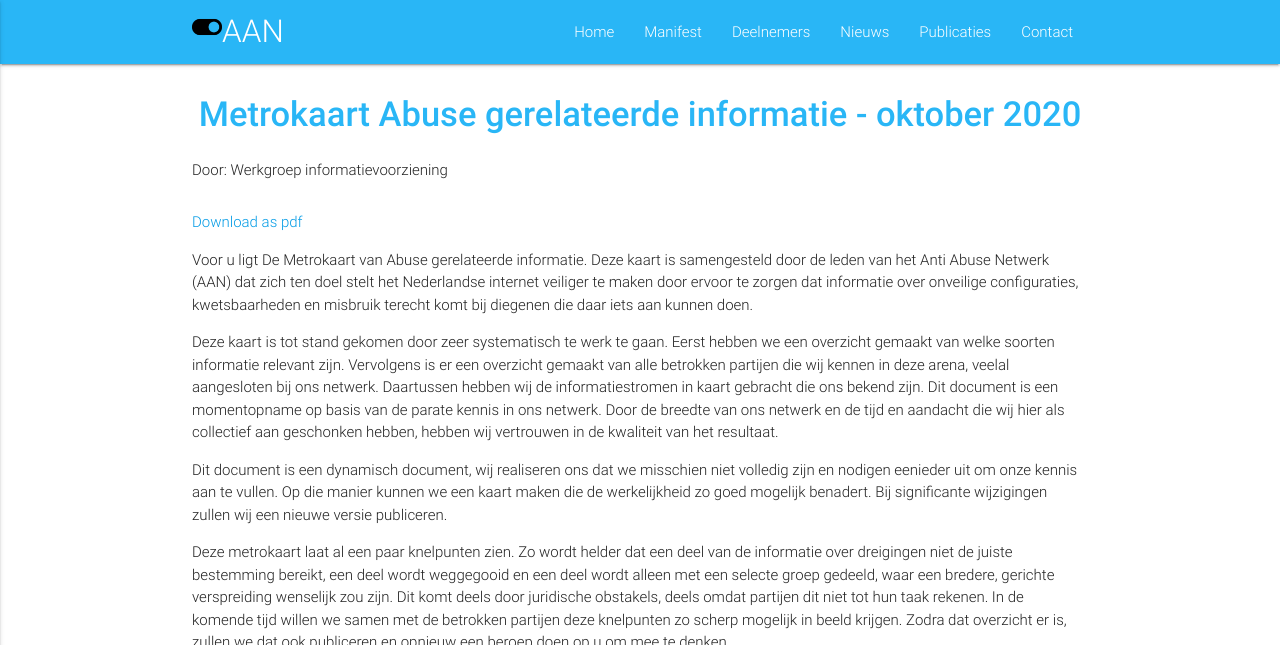
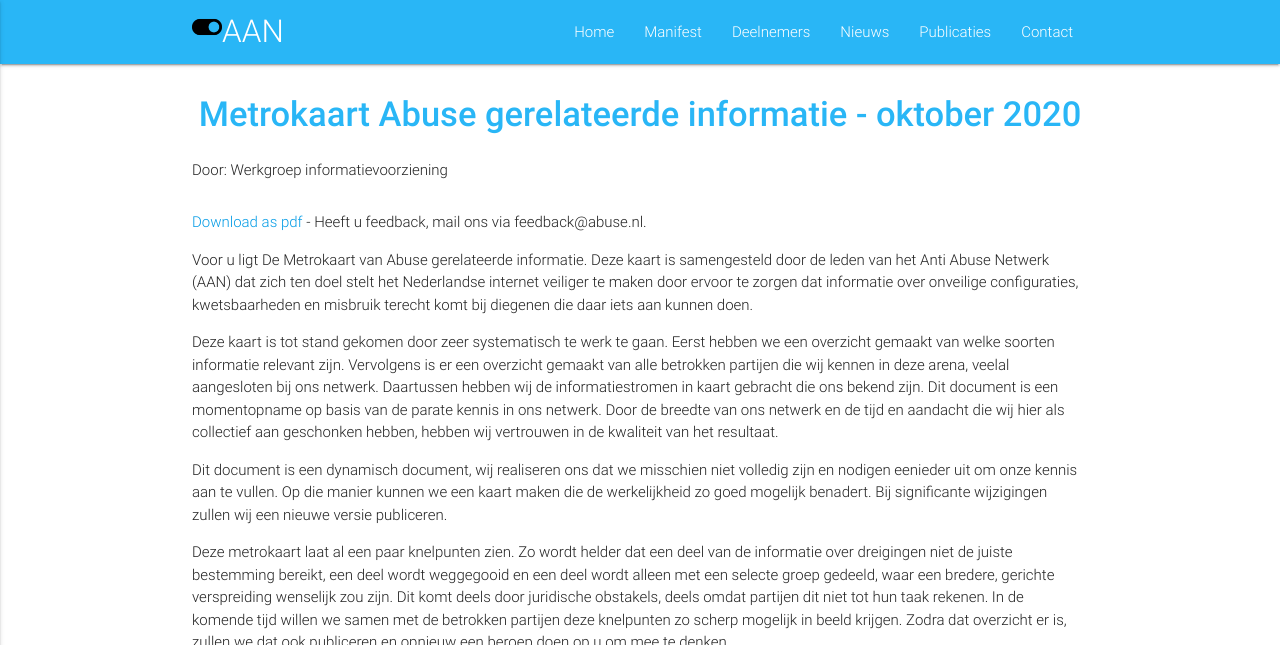
Before and after one commit to anti-abuse-netwerk/anti-abuse-netwerk.github.io, a Jekyll site: the page built from _publicaties/metrokaart-oktober-2020.md, in a window 1280 px wide and 900 px high, cut to the strip 0-645 px from the top of the window. Built offline with Jekyll 4.4.1, drawn with Linux system fonts in a browser that asks for light colours.

Commit message:
Final updates

```diff
--- a/_publicaties/metrokaart-oktober-2020.md
+++ b/_publicaties/metrokaart-oktober-2020.md
@@ -6,7 +6,7 @@ excerpt: Voor u ligt De Metrokaart van Abuse gerelateerde informatie. Deze kaart
 author: Werkgroep informatievoorziening
 ---
 
-[Download as pdf](/assets/downloads/Metrokaart Abuse gerelateerde Informatie -Oktober 2020.pdf)
+[Download as pdf](/assets/downloads/Metrokaart Abuse gerelateerde Informatie -Oktober 2020.pdf) - Heeft u feedback, mail ons via feedback@abuse.nl.
 
 Voor u ligt De Metrokaart van Abuse gerelateerde informatie. Deze kaart is samengesteld door de leden van het Anti Abuse Netwerk (AAN) dat zich ten doel stelt het Nederlandse internet veiliger te maken door ervoor te zorgen dat informatie over onveilige configuraties, kwetsbaarheden en misbruik terecht komt bij diegenen die daar iets aan kunnen doen.
 
```
Also changed, not shown: _posts/2020-10-28-Metrokaart-oktober-2020.md (+2 -0 lines).
